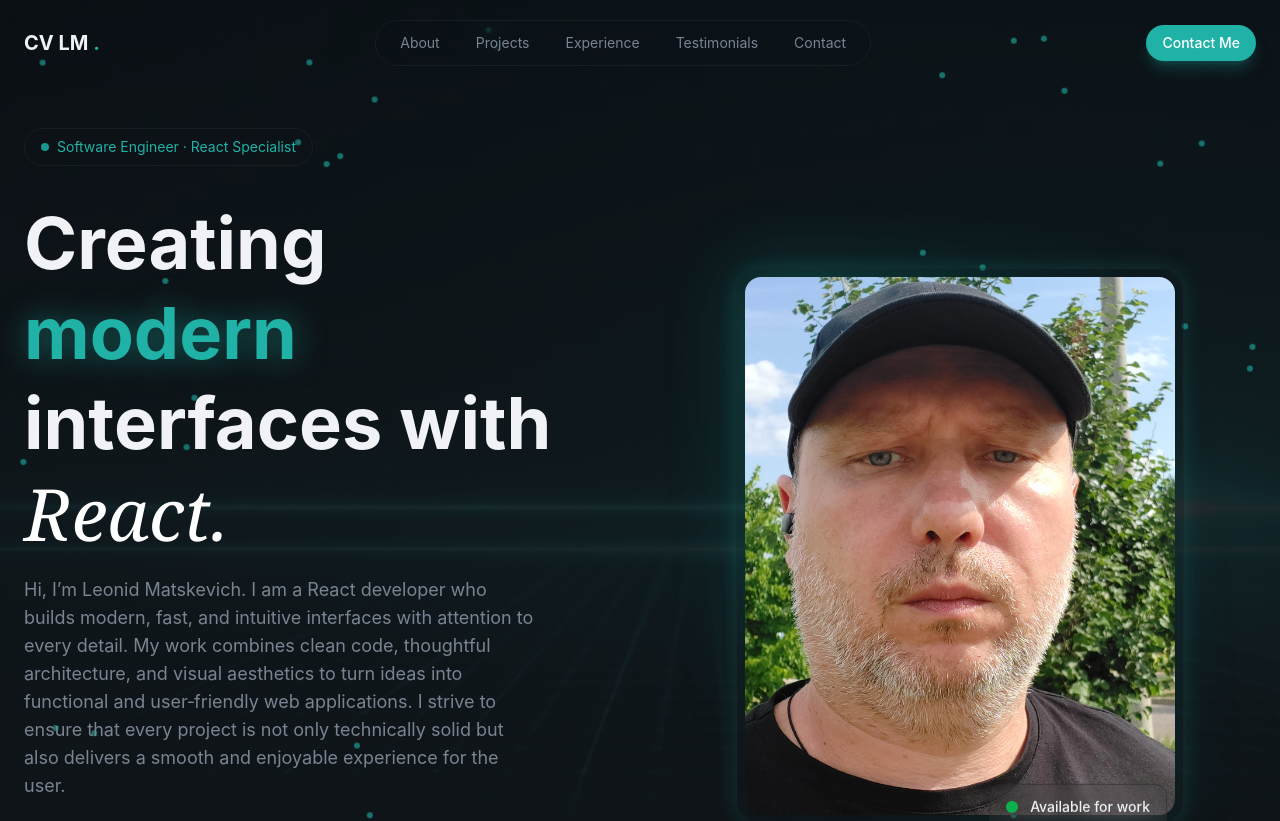
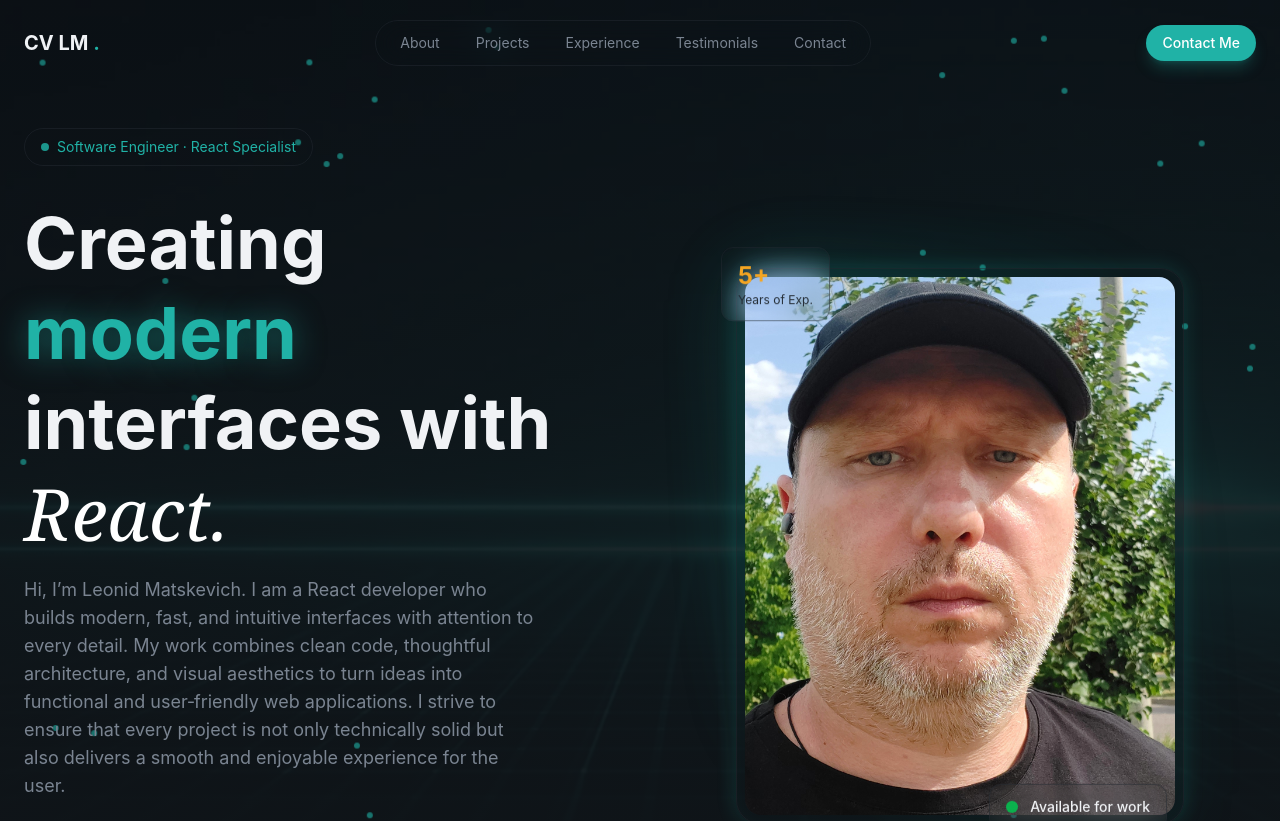
Before and after one commit to SpiriT-L/cv-portfolio, a React (Vite) app: page / in a window 1280 px wide. Shown: the top 821 px of the page. Built offline with nearby package versions, Linux system fonts and the light colour scheme.

Commit message:
feat: add StatusBadge component

```diff
--- a/src/components/ProfileImage.tsx
+++ b/src/components/ProfileImage.tsx
@@ -1,4 +1,5 @@
 import { FloatingBadge } from './FloatingBadge';
+import { StatusBadge } from './StatusBadge';
 
 export const ProfileImage = () => {
   return (
@@ -13,7 +14,7 @@ export const ProfileImage = () => {
               className='w-full aspect-4/5 object-cover rounded-2xl'
             />
             <FloatingBadge />
-            {/* Status Badge */}
+            <StatusBadge />
           </div>
         </div>
       </div>
--- /dev/null
+++ b/src/components/StatusBadge.tsx
@@ -0,0 +1,10 @@
+export const StatusBadge = () => {
+  return (
+    <>
+      <div className='absolute -top-4 -left-4 glass rounded-xl px-4 py-3 animate-float animation-delay-500'>
+        <div className='text-2xl font-bold text-highlight'>5+</div>
+        <div className='text-xs text-muted'>Years of Exp.</div>
+      </div>
+    </>
+  );
+};
```
